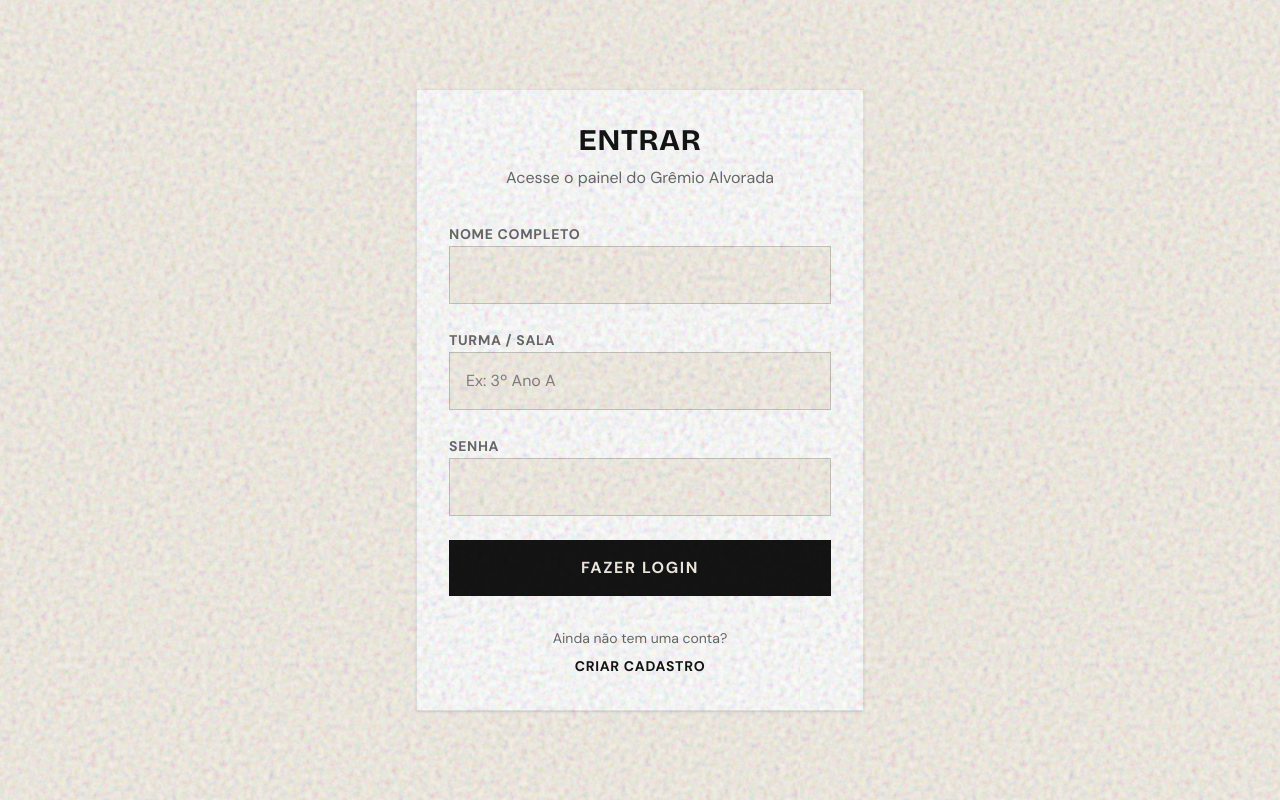
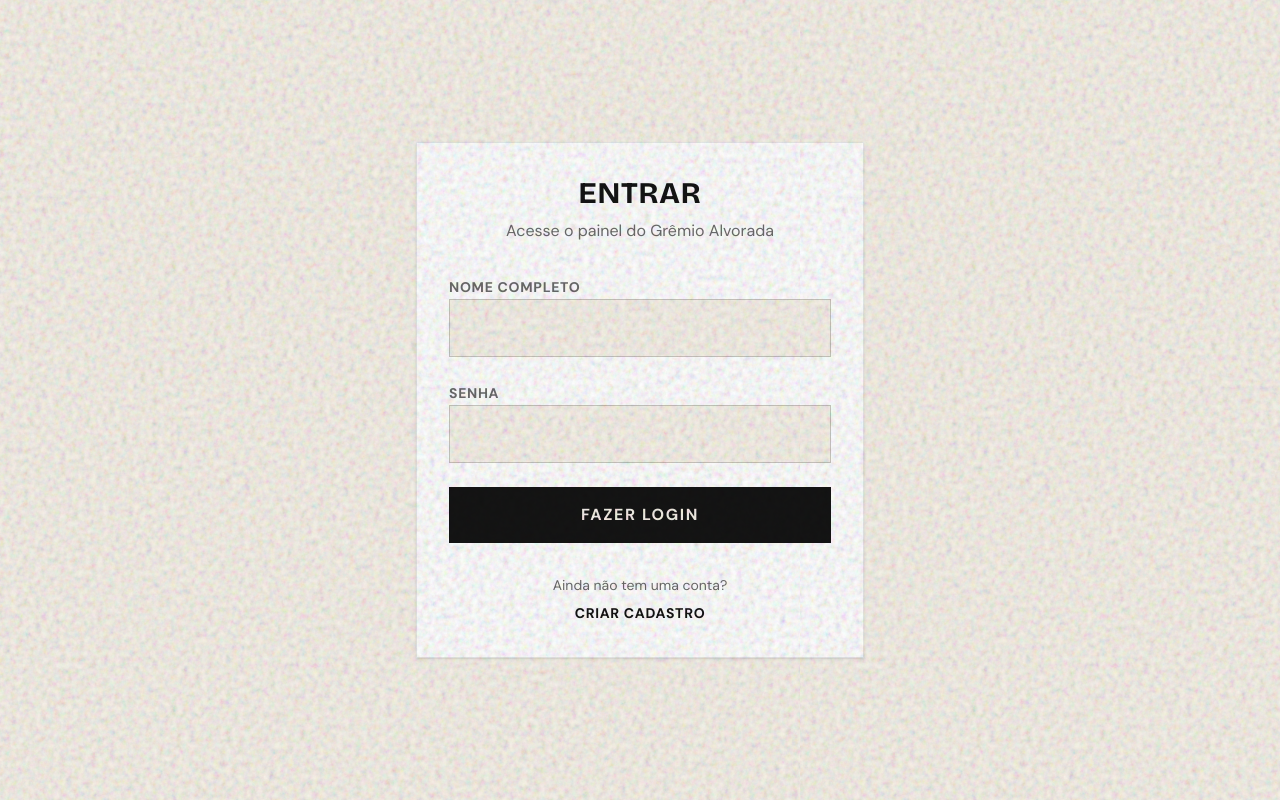
Before and after one commit to Mikael191/Alvorada, a Next.js app: page /login in a window 1280 px wide. Built offline with nearby package versions, Linux system fonts and the light colour scheme.

Commit message:
feat: simplify login to require only name and password

```diff
--- a/src/app/login/page.tsx
+++ b/src/app/login/page.tsx
@@ -13,7 +13,6 @@ export default function LoginPage() {
 
     const [formData, setFormData] = useState({
         name: "",
-        room: "",
         password: "",
     });
 
@@ -25,7 +24,6 @@ export default function LoginPage() {
         try {
             const res = await signIn("credentials", {
                 name: formData.name,
-                room: formData.room,
                 password: formData.password,
                 redirect: false,
             });
@@ -69,17 +67,7 @@ export default function LoginPage() {
                         />
                     </div>
 
-                    <div className="space-y-2">
-                        <label className="text-sm font-bold uppercase tracking-wider text-stone">Turma / Sala</label>
-                        <input
-                            type="text"
-                            required
-                            placeholder="Ex: 3º Ano A"
-                            className="w-full bg-paper border border-ink/20 p-4 focus:outline-none focus:border-ink transition-colors"
-                            value={formData.room}
-                            onChange={(e) => setFormData({ ...formData, room: e.target.value })}
-                        />
-                    </div>
+
 
                     <div className="space-y-2">
                         <label className="text-sm font-bold uppercase tracking-wider text-stone">Senha</label>
--- a/src/lib/auth.ts
+++ b/src/lib/auth.ts
@@ -37,38 +37,42 @@ export const authOptions: AuthOptions = {
             name: "Gremio Alvorada",
             credentials: {
                 name: { label: "Nome Completo", type: "text", placeholder: "Seu nome completo" },
-                room: { label: "Sala", type: "text", placeholder: "Sua sala (ex: 3º Ano A)" },
                 password: { label: "Senha", type: "password" },
             },
             async authorize(credentials) {
-                if (!credentials?.name || !credentials?.room || !credentials?.password) {
+                if (!credentials?.name || !credentials?.password) {
                     throw new Error("Credenciais incompletas.");
                 }
 
-                const user = await prisma.user.findUnique({
+                const users = await prisma.user.findMany({
                     where: {
-                        name_room: {
-                            name: credentials.name,
-                            room: credentials.room,
-                        },
+                        name: credentials.name,
                     },
                 });
 
-                if (!user) {
+                if (users.length === 0) {
                     throw new Error("Usuário não encontrado.");
                 }
 
-                const isValidPassword = await bcrypt.compare(credentials.password, user.password);
+                // Check passwords for all users with this name
+                let validUser = null;
+                for (const user of users) {
+                    const isValidPassword = await bcrypt.compare(credentials.password, user.password);
+                    if (isValidPassword) {
+                        validUser = user;
+                        break;
+                    }
+                }
 
-                if (!isValidPassword) {
+                if (!validUser) {
                     throw new Error("Senha incorreta.");
                 }
 
                 return {
-                    id: user.id,
-                    name: user.name,
-                    room: user.room,
-                    role: user.role,
+                    id: validUser.id,
+                    name: validUser.name,
+                    room: validUser.room,
+                    role: validUser.role,
                 };
             },
         }),
```
